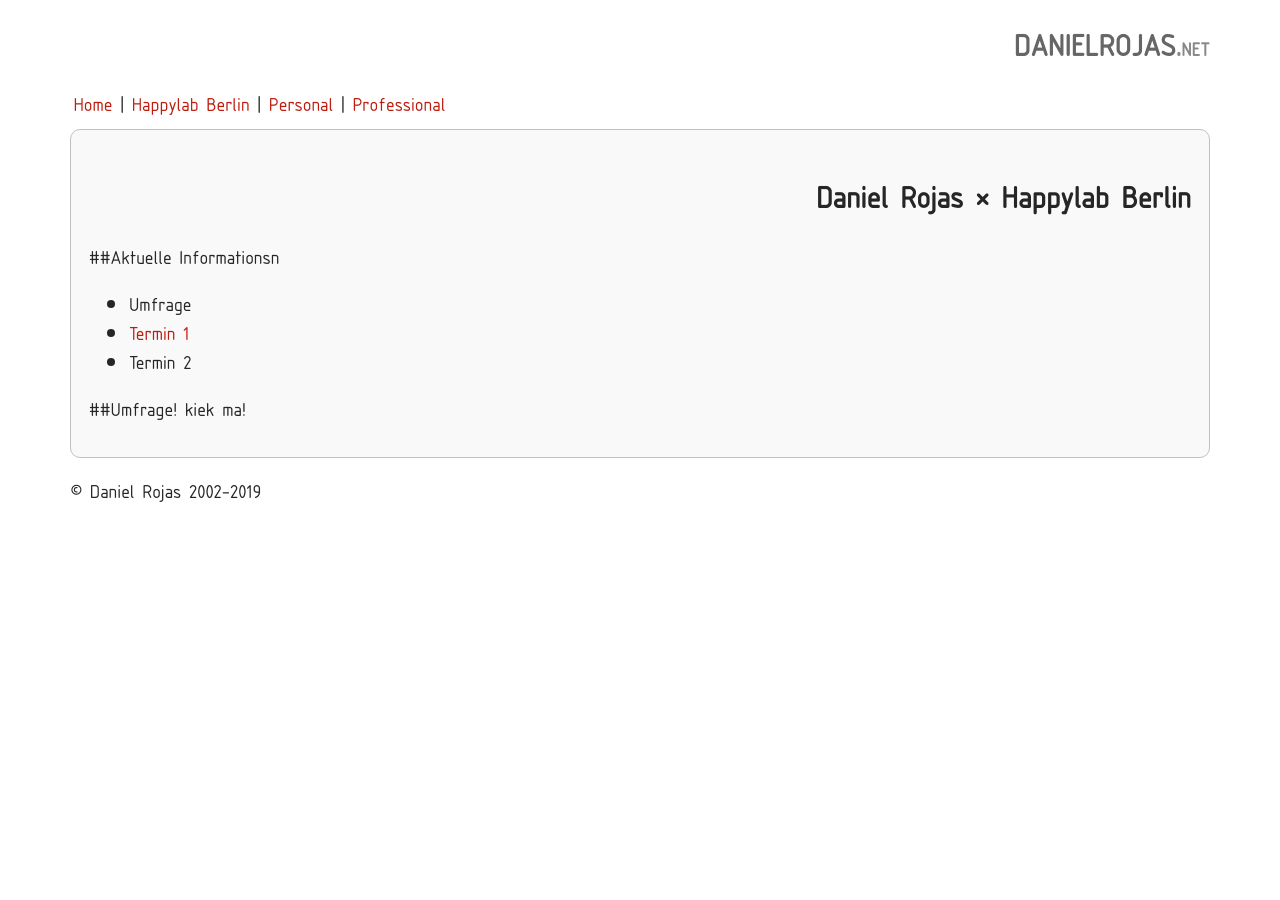
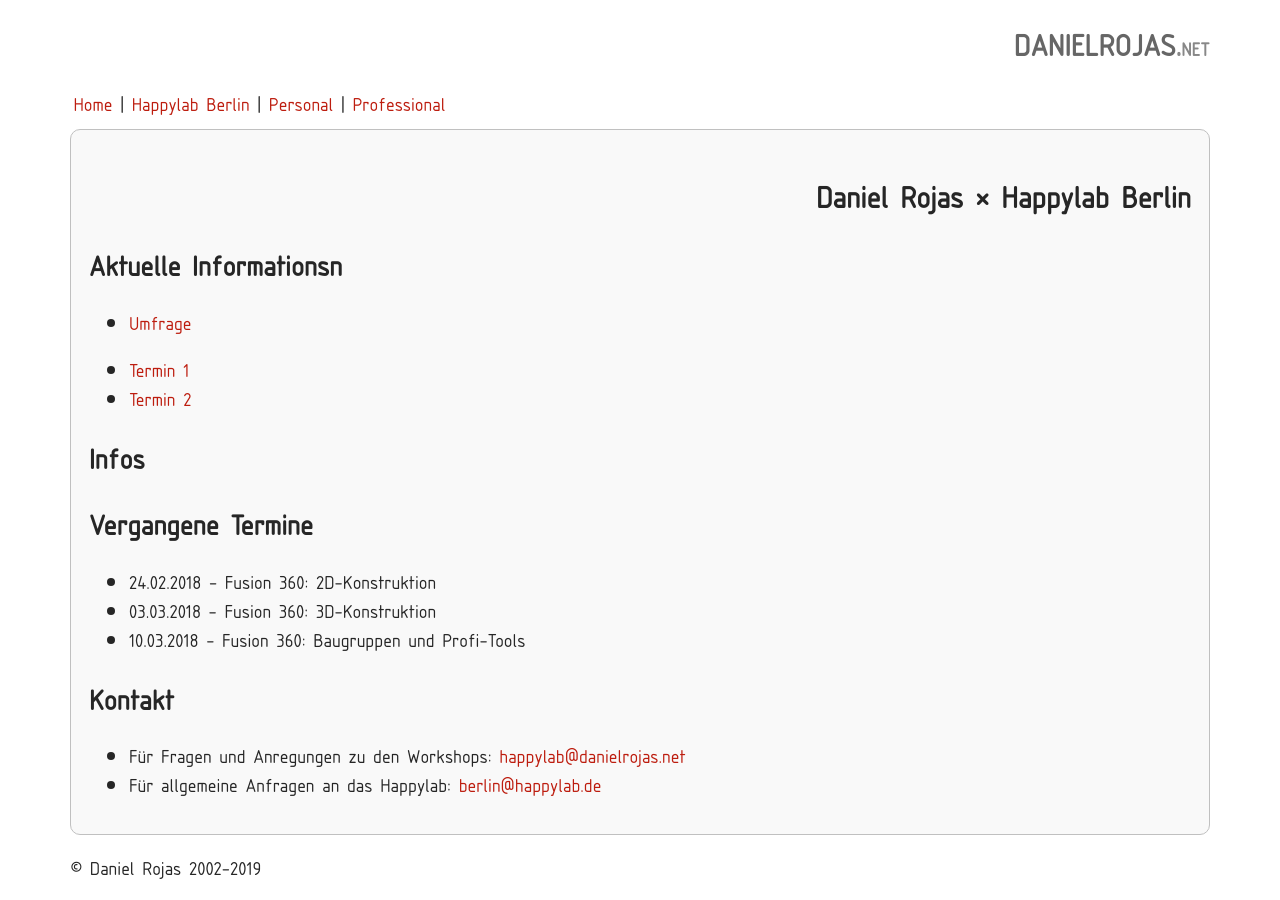
Before and after one commit to 17o2/17o2.github.io, a Jekyll site: the page built from _pages/90_happylab.md, in a window 1280 px wide. Built offline with Jekyll 4.4.1, drawn with Linux system fonts in a browser that asks for light colours; nearby versions of some CDN libraries.

Commit message:
More markdown

```diff
--- a/_pages/90_happylab.md
+++ b/_pages/90_happylab.md
@@ -4,11 +4,26 @@ shorttitle: Happylab Berlin
 permalink: /happylab/
 category: invisible
 ---
-##Aktuelle Informationsn
+## Aktuelle Informationsn
 
-* Umfrage
+* [Umfrage](https://goo.gl/forms/UkmXidcZ80N0iU253)
+
 * [Termin 1](http://google.com)
-* Termin 2
+* [Termin 2](http://bing.com)
 
-##Umfrage!
-kiek ma!
+## Infos
+
+
+
+## Vergangene Termine
+
+* 24.02.2018 - Fusion 360: 2D-Konstruktion
+* 03.03.2018 - Fusion 360: 3D-Konstruktion
+* 10.03.2018 - Fusion 360: Baugruppen und Profi-Tools
+
+## Kontakt
+
+* Für Fragen und Anregungen zu den Workshops:
+  <happylab@danielrojas.net>
+* Für allgemeine Anfragen an das Happylab:
+  <berlin@happylab.de>
```
